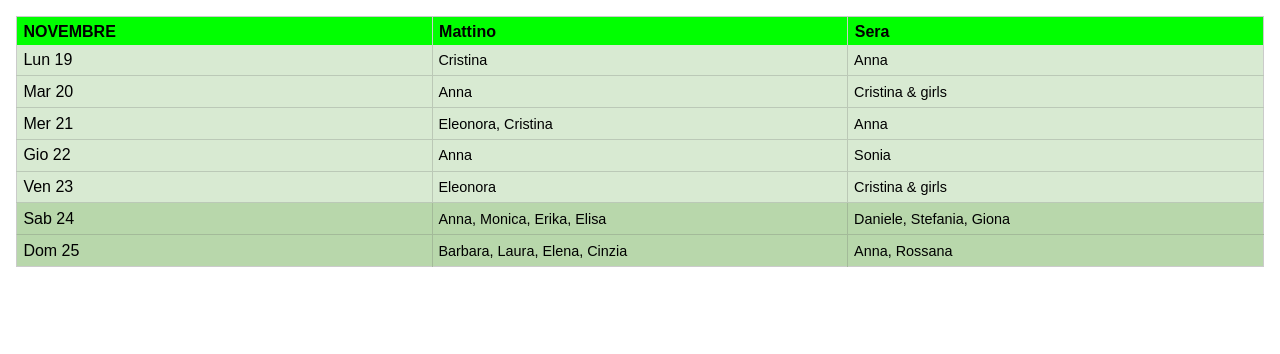
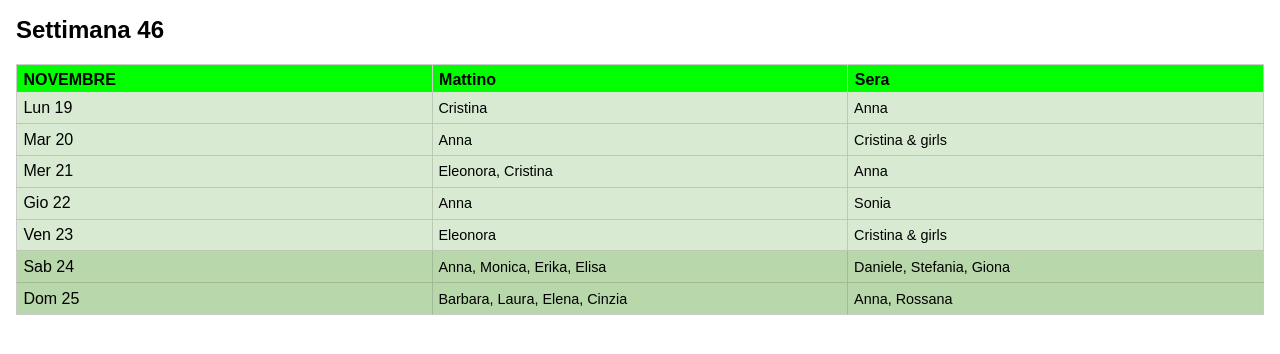
Before and after one commit to danielemegna/weekly-timetable, a plain HTML site: page index.html in a window 1280 px wide. Drawn offline with Linux system fonts and the light colour scheme.

Commit message:
integrate momentjs with timetable
timetable class has now a startOfWeek property
provided during construction

```diff
--- a/index.html
+++ b/index.html
@@ -5,6 +5,7 @@
     <link rel="stylesheet" href="index.css" />
   </head>
   <body>
+    <script src="moment-with-locales.min.js"></script>
     <script type="module" src="index.js"></script>
   </body>
 </html>
--- a/index.js
+++ b/index.js
@@ -1,13 +1,15 @@
-import './timetable.js'
+import TimeTable from './timetable.js'
 
 window.addEventListener('load', () => {
   console.log('on window load')
+  moment.locale('it')
   renderTable()
 })
 
 function renderTable() {
   console.log('rendering table ..')
+  const today = moment()
+  const timetable = new TimeTable(today)
   const body = document.querySelector('body')
-  const timetable = document.createElement('time-table')
   body.prepend(timetable)
 }
--- a/timetable.js
+++ b/timetable.js
@@ -1,8 +1,13 @@
-class TimeTable extends HTMLElement {
+export default class TimeTable extends HTMLElement {
+
+  constructor(weekDay) {
+    super()
+    this.startOfWeek = weekDay.startOf('week')
+  }
 
   connectedCallback() {
-    console.log('time table connectedCallback')
     this.innerHTML = `
+      <h2>Settimana ${this.startOfWeek.week()}</h2>
       <table class="pure-table pure-table-bordered green">
         <thead>
           <tr>
```
Lines whose indentation alone changed are shown as unchanged.
